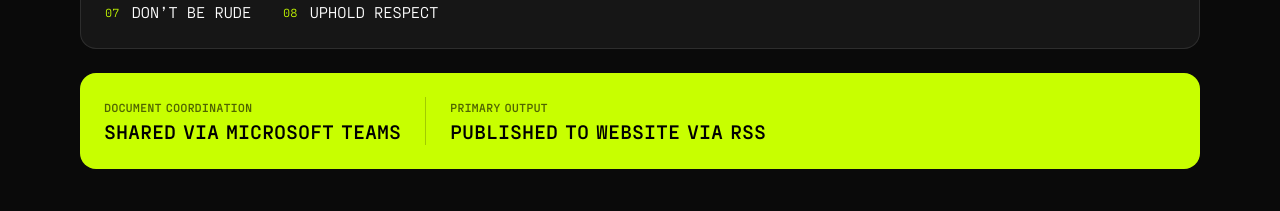
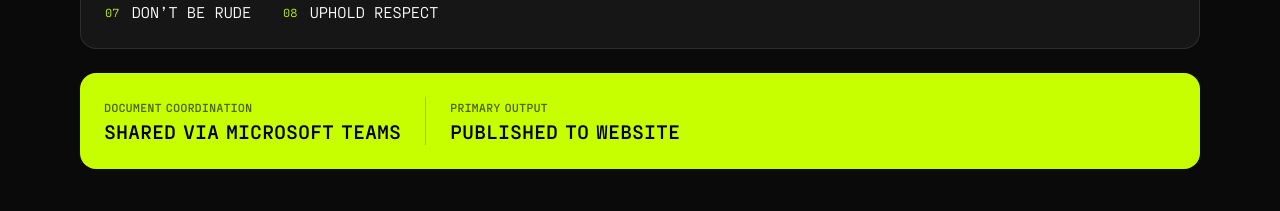
Before and after one commit to lucadenhez/TBD, a Next.js app: page /deliverables in a window 1280 px wide. Shown: the part 1040-1251 px from the top of the page. Built offline with nearby package versions, Linux system fonts and the light colour scheme.

Commit message:
Remove via RSS

```diff
--- a/app/(frontend)/components/deliverables/TeamCharter.tsx
+++ b/app/(frontend)/components/deliverables/TeamCharter.tsx
@@ -54,7 +54,7 @@ export default function TeamCharter() {
                         <div className="flex items-center gap-4">
                             <div>
                                 <h4 className="text-xs uppercase font-black opacity-60 leading-none mb-2">Primary Output</h4>
-                                <p className="text-xl font-black uppercase leading-none">Published to website via RSS</p>
+                                <p className="text-xl font-black uppercase leading-none">Published to website</p>
                             </div>
                         </div>
                     </div>
```
